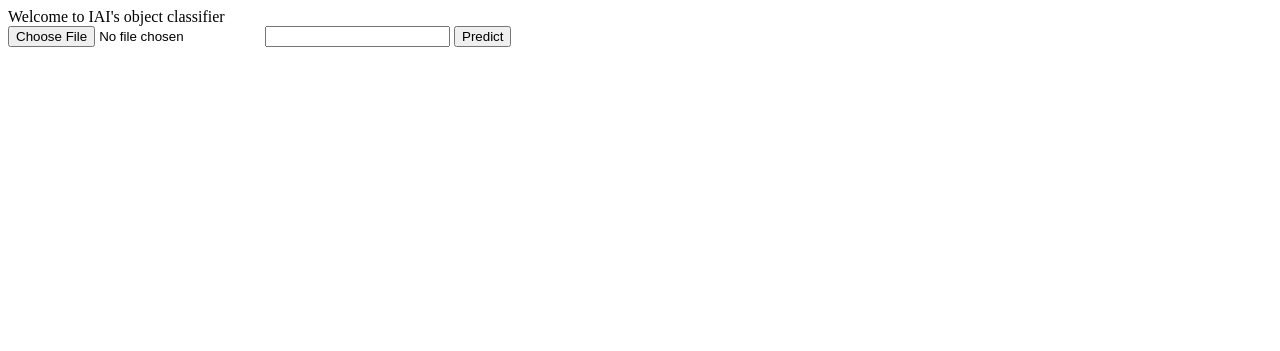
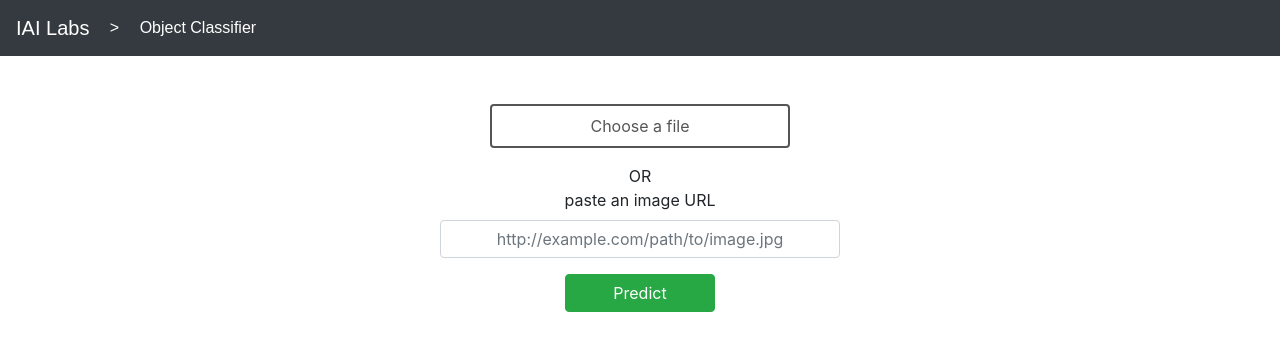
Before and after one commit to instituteofai/pretrained-imagenet, a Flask app: page /classifier in a window 1280 px wide. Shown: the top 351 px of the page. Run offline with Flask 2, Linux system fonts and the light colour scheme; parts of the project's set-up code (start-up, migrations or seed data) failed here and were passed over; some libraries are stand-ins or nearby versions.

Commit message:
Visual revamp

```diff
--- a/app/app.py
+++ b/app/app.py
@@ -50,10 +50,10 @@ def index():
       return render_template('index.html', data={'message': errorMessage })
     else:
       img = img_to_array(img)
-      results = C.predict(img)
+      result = C.predict(img)[0]
 
       data = {
-        'results': results,
+        'result': result,
         'errors': []
       }
 
--- a/app/templates/index.html
+++ b/app/templates/index.html
@@ -4,26 +4,153 @@
   <meta charset="UTF-8">
   <meta name="viewport" content="width=device-width, initial-scale=1.0">
   <title>Object Classifier</title>
+
+  <link rel="stylesheet" href="https://stackpath.bootstrapcdn.com/bootstrap/4.4.1/css/bootstrap.min.css" integrity="sha384-Vkoo8x4CGsO3+Hhxv8T/Q5PaXtkKtu6ug5TOeNV6gBiFeWPGFN9MuhOf23Q9Ifjh" crossorigin="anonymous">
+
+  <style>
+
+    .content {
+      padding-top: 48px;
+      max-width: 900px;
+      margin: auto;
+    }
+
+    nav.navbar {
+      font-family: Arial, Helvetica, sans-serif;
+      display: flex;
+      align-items: center;
+      color: white;
+      background-color: black;
+    }
+
+    #app-name {
+      margin: 0 16px;
+    }
+
+    input[name="file"], input[name="imgUrl"] {
+      display: block;
+    }
+
+    input[type="submit"] {
+      width: 150px;
+    }
+
+    #imgUrl {
+      width: 100%;
+    }
+
+    #imgUrl::placeholder {
+      text-align: center;
+    }
+
+    form {
+      display: flex;
+      flex-direction: column;
+      align-items: center;
+      width: 400px;
+      margin: auto;
+    }
+
+    .form-group {
+      text-align: center;
+      width: 100%;
+    }
+
+    .btn-tertiary {
+      color: #555;
+      padding: 0;
+      line-height: 40px;
+      width: 300px;
+      margin: auto;
+      display: block;
+      border: 2px solid #555;
+    }
+    .btn-tertiary:hover, .btn-tertiary:focus {
+      color: #888;
+      border-color: #888;
+    }
+
+    .input-file {
+      width: 0.1px;
+      height: 0.1px;
+      opacity: 0;
+      overflow: hidden;
+      position: absolute;
+      z-index: -1;
+    }
+    .input-file + .js-labelFile {
+      overflow: hidden;
+      text-overflow: ellipsis;
+      white-space: nowrap;
+      padding: 0 10px;
+      cursor: pointer;
+    }
+
+    .result {
+      height: 80px;
+      display: flex;
+      justify-content: center;
+      align-items: center;
+      font-size: 2em;
+    }
+
+  </style>
 </head>
 <body>
-  Welcome to IAI's object classifier
+  <nav class="navbar navbar-dark bg-dark d-flex justify-content-start">
+    <a class="navbar-brand" href="https://instituteofai.com/labs">IAI Labs</a>
+    <span>&nbsp;>&nbsp;</span>
+    <span id="app-name">Object Classifier</span>
+  </nav>
 
+  <div class="content">
     <form method="POST" enctype="multipart/form-data">
-    <input type="file" name="file" id="file">
-    <input type="text" name="imgUrl" id="imgUrl">
-    <input type="submit" value="Predict">
+      <!-- <div class="form-group">
+        <input class="input-file" type="file" name="file" id="file">
+      </div> -->
+      <div class="form-group">
+        <input type="file" name="file" id="file" class="input-file">
+        <label for="file" class="btn btn-tertiary js-labelFile">
+          <i class="icon fa fa-check"></i>
+          <span class="js-fileName">Choose a file</span>
+        </label>
+      </div>
+      <div>OR</div>
+      <div class="form-group">
+        <label for="imgUrl">paste an image URL</label>
+        <input class="form-control" placeholder="http://example.com/path/to/image.jpg" type="text" name="imgUrl" id="imgUrl">
+      </div>
+      <input class="btn btn-success" type="submit" value="Predict">
     </form>
 
-  {% if data and data.results %}
-    <h2>Results</h2>
-    {% for res in data.results %}
-      {{ res[1] }}: {{ res[2] }} <br>
-    {% endfor %}
+    {% if data and data.result %}
+      <div class="result">
+      {% if data.result[2] >= 0.7 %}
+        "I'm pretty sure it's a {{ data.result[1] }}"
+      {% elif data.result[2] >= 0.5 %}
+        "Not sure, but I think it's a {{ data.result[1] }}"
+      {% else %}
+        "Ummm... It might be a {{ data.result[1] }}"
+      {% endif %}
+      </div>
     {% endif %}
     {% if data and data.message %}
       <h3>Message</h3>
       {{ data.message }}
     {% endif %}
+  </div>
+</body>
 
-</body>
+<script>
+  function listener(evt) {
+    const labelElement = document.querySelector('.js-fileName');
+    if (evt.target.value) fileName = evt.target.value.split('\\').pop();
+    if (fileName) {
+      labelElement.innerHTML = fileName;
+    } else {
+      labelElement.innerHTML = 'Choose a file';
+    }
+  }
+  document.getElementById('file').addEventListener('change', listener);
+</script>
 </html>
```
Lines whose indentation alone changed are shown as unchanged.
